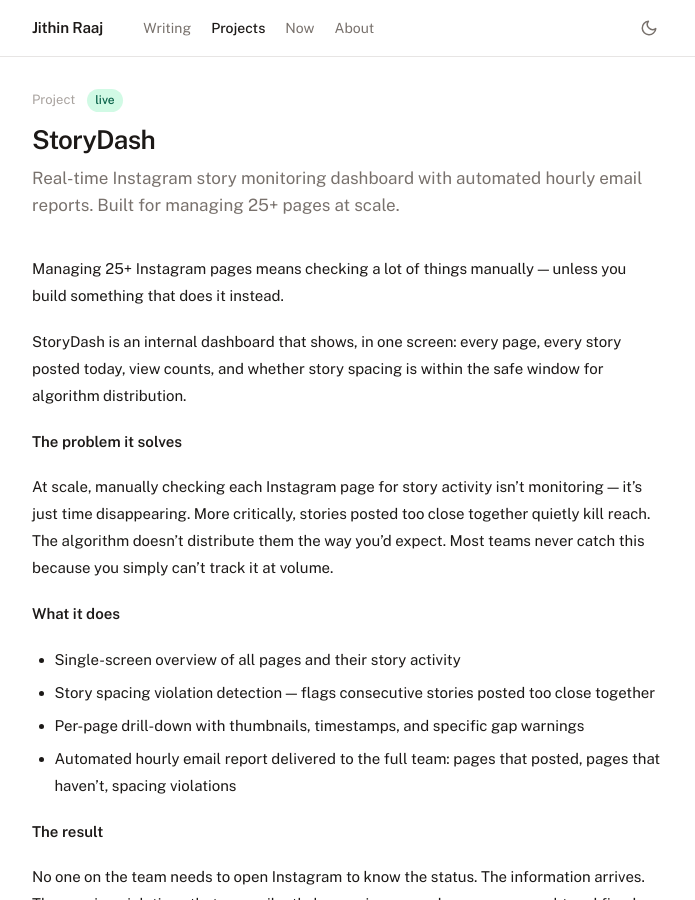
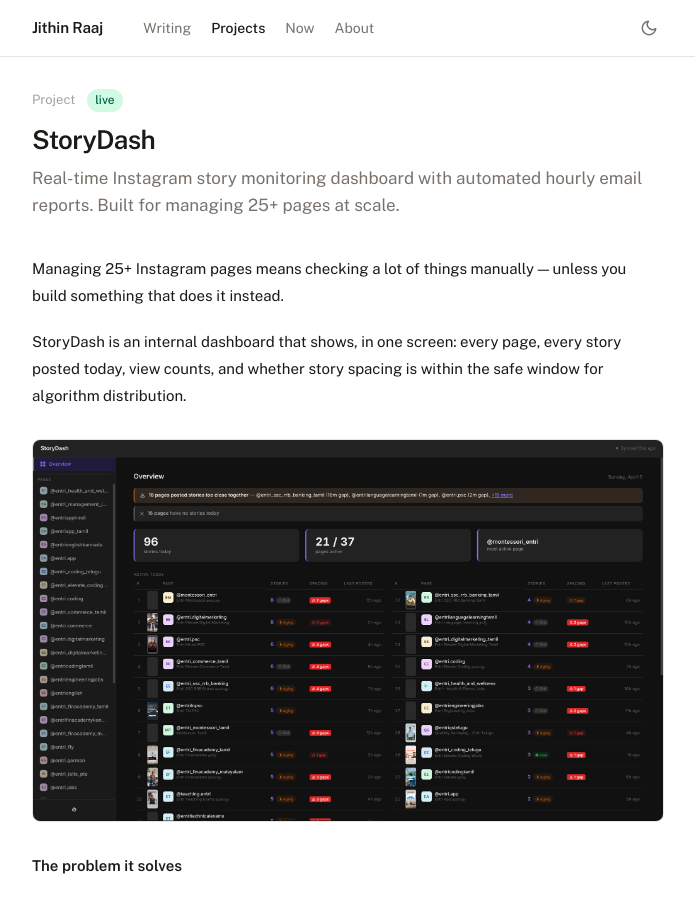
Before and after one commit to jithinrajtk/jithinrajtk.github.io, a Jekyll site: the page built from _projects/storydash.md, in a window 1280 px wide and 900 px high. Shown: the whole window, without its empty margins (292-987 px from the left). Built offline with Jekyll 4.4.1, drawn with Linux system fonts in a browser that asks for light colours; nearby versions of some CDN libraries.

Commit message:
Add overview screenshot to StoryDash project page

```diff
--- a/_projects/storydash.md
+++ b/_projects/storydash.md
@@ -9,6 +9,8 @@
 Managing 25+ Instagram pages means checking a lot of things manually — unless you build something that does it instead.
 
 StoryDash is an internal dashboard that shows, in one screen: every page, every story posted today, view counts, and whether story spacing is within the safe window for algorithm distribution.
+
+![StoryDash — all pages, story counts, and status at a glance](/assets/images/storydash-overview.png)
 
 **The problem it solves**
 
```
